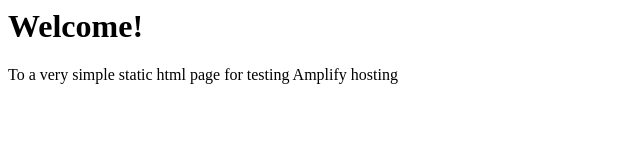
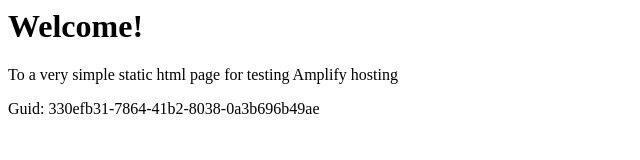
Before and after one commit to aws-aemilia-cmh/Github-PR-Commit-Integration-Test-DoNotTouch-GitHubAutoBuildCanaryTest-v1-preprod-us-east-2, a website: page src/index.html in a window 1280 px wide. Shown: the whole page, without its empty margins (0-640 px from the left). Drawn offline with Linux system fonts and the light colour scheme.

Commit message:
commit from integ tests

```diff
--- a/src/index.html
+++ b/src/index.html
@@ -1,3 +1,5 @@
+
+
 <html lang="en">
 
 <head>
@@ -10,6 +12,6 @@
 <body>
     <h1>Welcome!</h1>
     <p>To a very simple static html page for testing Amplify hosting</p>
-</body>
+    <p>Guid: 330efb31-7864-41b2-8038-0a3b696b49ae</p></body>
 
 </html>
```
